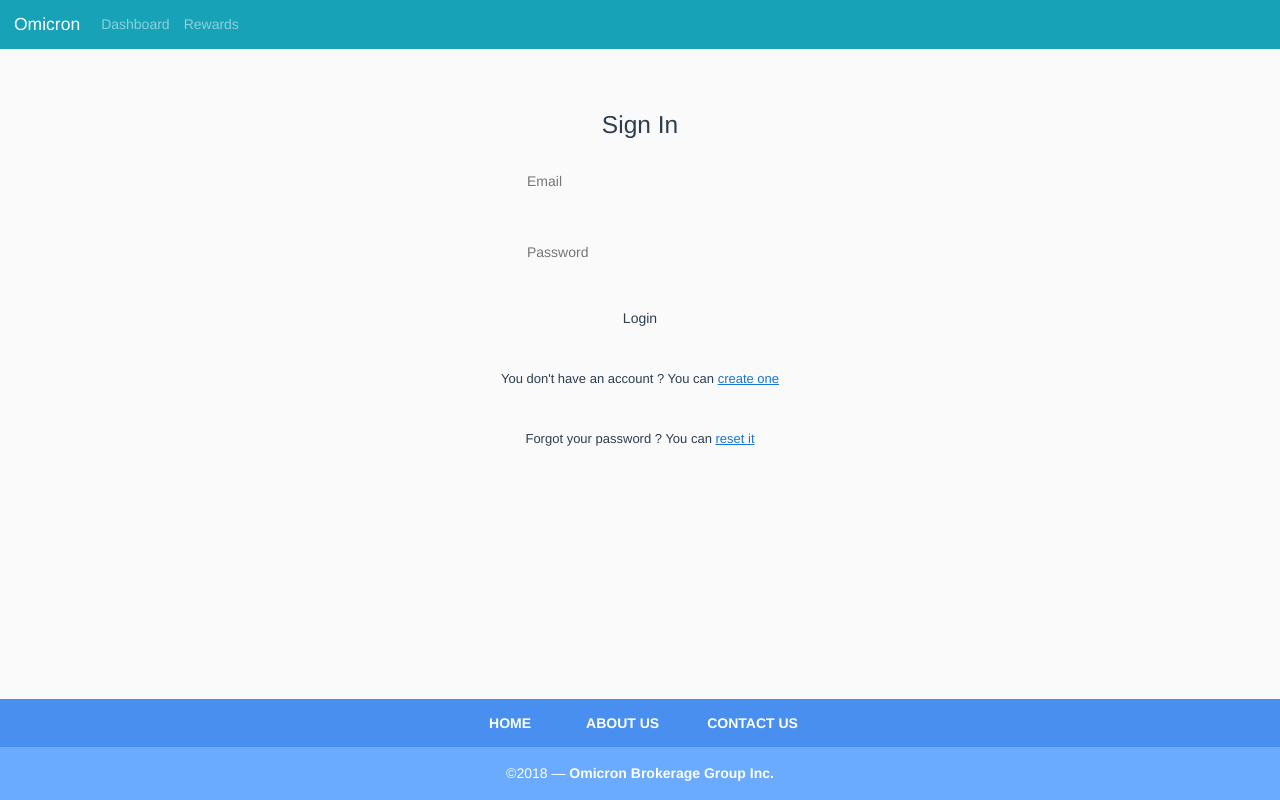
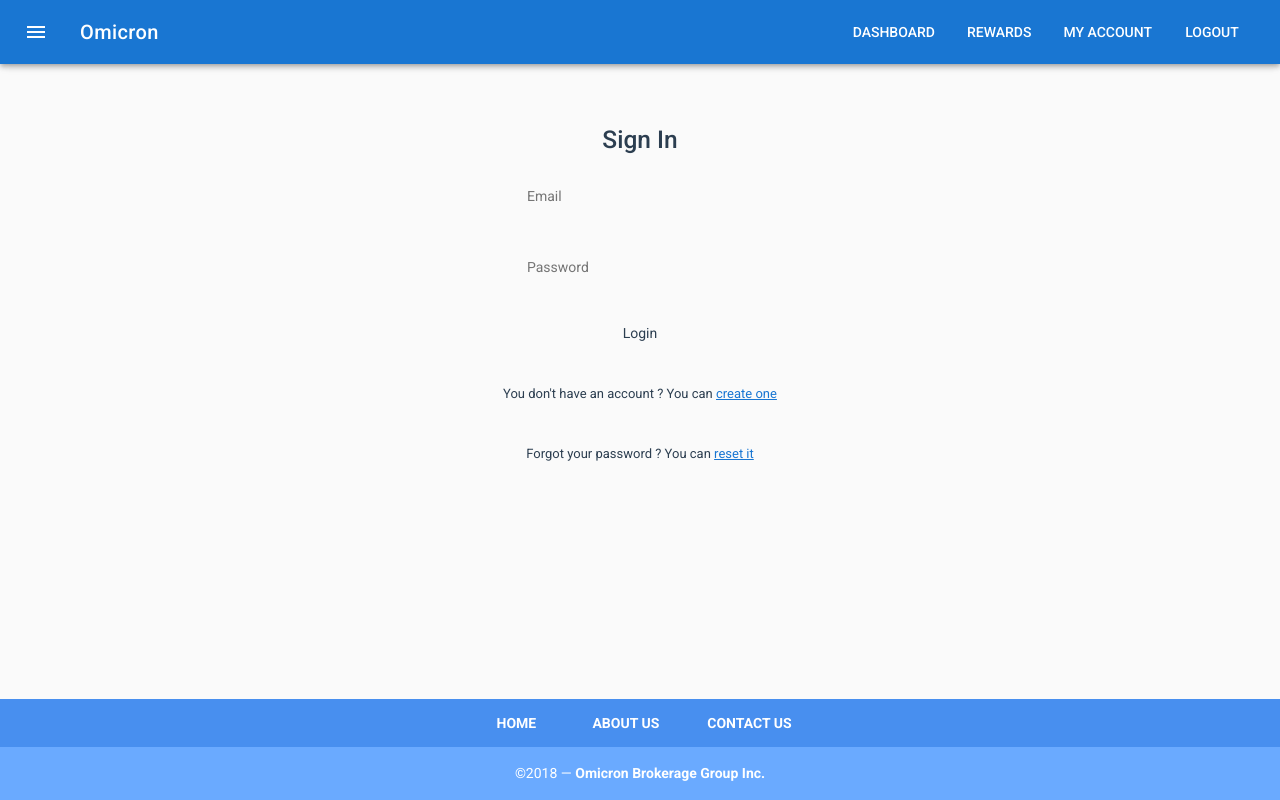
Before and after one commit to kshen3778/omicron-web, a Vue app: page /#/login in a window 1280 px wide. Built offline with nearby package versions, Linux system fonts and the light colour scheme; no server answers.

Commit message:
Added new header

```diff
--- a/src/App.vue
+++ b/src/App.vue
@@ -4,7 +4,19 @@
   <div id="app">
     <v-app>
 
-    <app-header></app-header>
+    <!--<app-header></app-header>-->
+    <v-toolbar dark color="primary">
+     <v-toolbar-side-icon></v-toolbar-side-icon>
+     <v-toolbar-title>Omicron</v-toolbar-title>
+     <v-spacer></v-spacer>
+     <v-toolbar-items class="hidden-sm-and-down">
+       <v-btn flat to="/">Dashboard</v-btn>
+       <v-btn flat to="/rewards">Rewards</v-btn>
+       <v-btn flat to="/profile">My Account</v-btn>
+       <v-btn flat v-on:click="logout">Logout</v-btn>
+     </v-toolbar-items>
+   </v-toolbar>
+
     <br>
     <router-view class="Site-content"></router-view>
 
@@ -59,6 +71,15 @@
           ['Contact Us', 'mailto:contact@omcn.tech']
         ]
       }
+    },
+    methods: {
+
+      logout: function() {
+        firebase.auth().signOut().then(() => {
+          this.$router.replace('login')
+        })
+        location.reload();
+      }
     }
 
 
@@ -69,9 +90,6 @@
 
 
 #app {
-  font-family: 'Avenir', Helvetica, Arial, sans-serif;
-  -webkit-font-smoothing: antialiased;
-  -moz-osx-font-smoothing: grayscale;
   text-align: center;
   color: #2c3e50;
   max-width: 100%;
```
Also changed, not shown: src/components/Hello.vue (+0 -8 lines).
